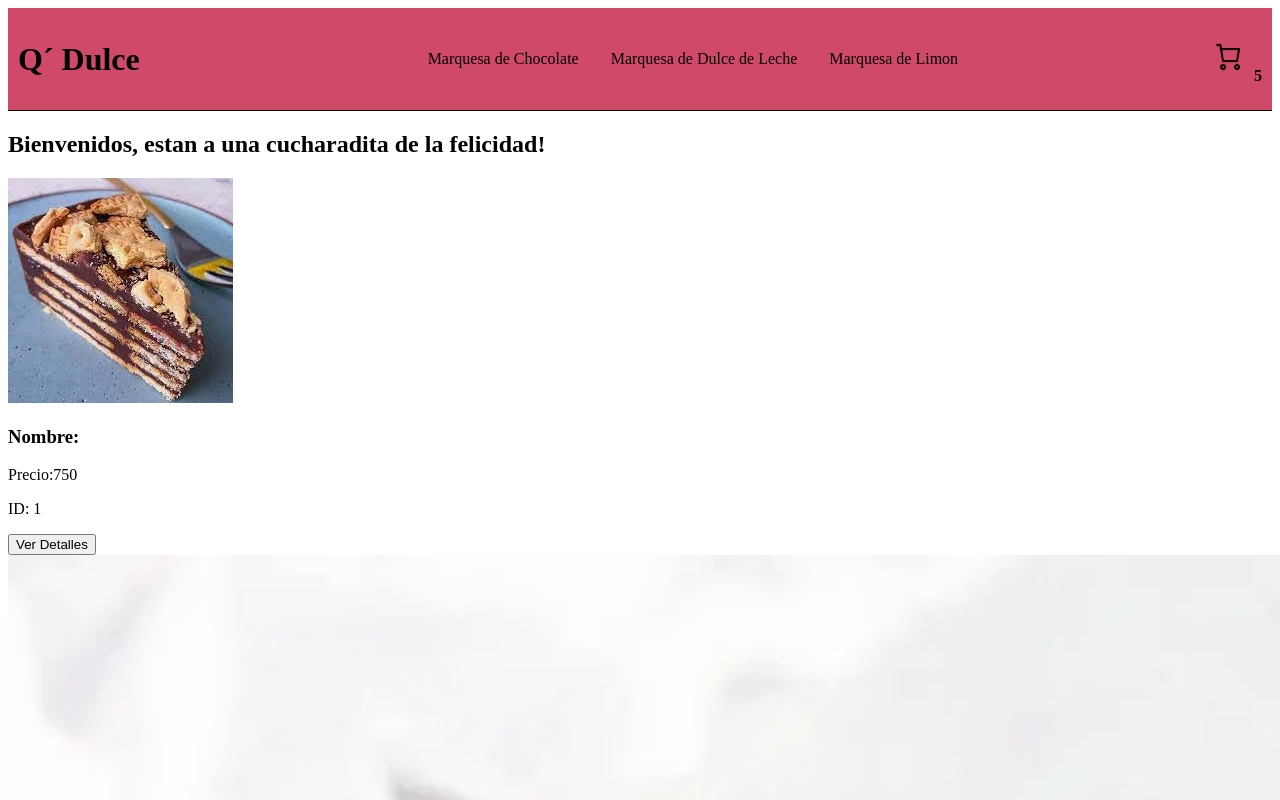
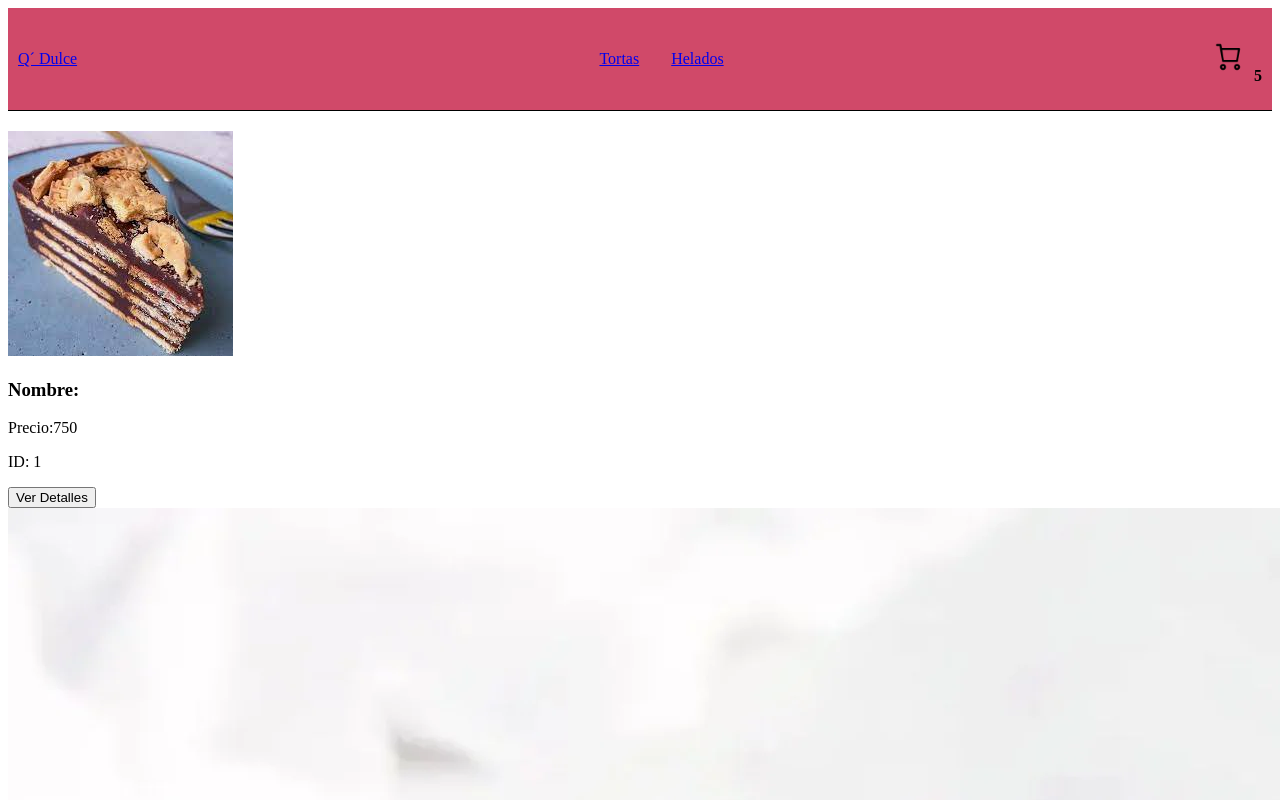
Before and after one commit to Baldilullo28/Proyecto-react, a React (Vite) app: page / in a window 1280 px wide. Shown: the top 800 px of the page. Built offline with nearby package versions, Linux system fonts and the light colour scheme.

Commit message:
Se realizaron cambios en el proyecto

```diff
--- a/src/App.jsx
+++ b/src/App.jsx
@@ -1,15 +1,24 @@
 import NavBar from "./Componentes/NavBar/NavBar"
 import ItemListContainer from "./Componentes/ItemListContainer/ItemListContainer"
+import ItemDetailContainer from "./Componentes/ItemDetailContainer/ItemDetailContainer"
+import { BrowserRouter, Routes, Route } from "react-router-dom"
+
 
 
 
 const App = () => {
   return (
     <>
-      <NavBar/>
-      <ItemListContainer greeting={"Bienvenidos, estan a una cucharadita de la felicidad!"}>
 
-      </ItemListContainer>
+      <BrowserRouter>
+        <NavBar />
+        <Routes>
+          <Route path="/" element={<ItemListContainer />} />
+          <Route path="/categoria/:idCategoria" element={<ItemListContainer />} />
+          <Route path="/Item/:idItem" element={<ItemDetailContainer />} />
+          <Route path="*" element={<h2>Sitio en construccion, vuelva mas tarde</h2>} />
+        </Routes>
+      </BrowserRouter>
 
 
 
--- a/src/Componentes/CartWidget/CartWidget.jsx
+++ b/src/Componentes/CartWidget/CartWidget.jsx
@@ -4,7 +4,7 @@ const CartWidget = () => {
     return (
         <div>
 
-            <img style={{width:"3rem"}} src="./img/carrito.png" alt="Carrito de compras" />
+            <img style={{width:"3rem"}} src="../img/carrito.png" alt="Carrito de compras" />
             <strong>5</strong>
         </div>
     )
--- /dev/null
+++ b/src/Componentes/ItemDetail/ItemDetail.jsx
@@ -0,0 +1,18 @@
+import React from 'react'
+
+export const ItemDetail = (id, nombre, precio, img) => {
+    return (
+        <div>
+            <h2>Nombre: {nombre} </h2>
+            <h3>Precio: {precio}</h3>
+            <h3>ID: {id} </h3>
+            <p>Lorem ipsum dolor sit amet consectetur adipisicing elit. Fugit, molestiae maxime? Porro hic nobis itaque, natus vitae sint ullam, incidunt cupiditate molestiae corporis impedit est nesciunt aliquam at laboriosam rerum?
+            </p>
+            <img src={img} alt={nombre} />
+
+
+        </div>
+    )
+}
+
+export default ItemDetail
--- /dev/null
+++ b/src/Componentes/ItemDetailContainer/ItemDetailContainer.jsx
@@ -0,0 +1,26 @@
+import { useState, useEffect } from "react";
+import { getUnProducto } from "../../asyncmoc";
+import { ItemDetail } from "../ItemDetail/ItemDetail"
+import { useParams } from "react-router-dom";
+
+const ItemDetailContainer = () => {
+    const [producto, setProducto] = useState(null)
+    const {idItem} = useParams();
+
+    useEffect(() => {
+        getUnProducto(idItem)
+            .then(res => setProducto(res))
+    }, [idItem])
+
+
+    return (
+        <div>
+
+            <ItemDetail {...producto} />
+
+
+        </div>
+    )
+}
+
+export default ItemDetailContainer
--- a/src/Componentes/ItemListContainer/ItemListContainer.jsx
+++ b/src/Componentes/ItemListContainer/ItemListContainer.jsx
@@ -1,20 +1,24 @@
 import { useState, useEffect} from "react";
-import { getProductos } from "../../asyncmoc";
+import { getProductos, getProductosPorCategoria } from "../../asyncmoc";
 import React, {PureComponent} from "react";
 import ItemList from "../ItemList/ItemList";
+import { useParams } from "react-router-dom";
 
 
 const ItemListContainer = (props) => {
     const [productos, setProductos] = useState([]);
 
+    const {idCategoria} = useParams();
 
-    useEffect(() =>{
-        getProductos()
-        .then(respuesta => setProductos(respuesta))
+    useEffect (() => {
+        const funcion = idCategoria ? getProductosPorCategoria : getProductos;
+
+        funcion(idCategoria)
+        .then(res => setProductos(res))
+
+    },  [idCategoria])
 
 
-
-    })
     return (
         <>
 
@@ -23,5 +27,5 @@ const ItemListContainer = (props) => {
         </>
     )
 }
-77
+
 export default ItemListContainer
--- a/src/Componentes/NavBar/NavBar.jsx
+++ b/src/Componentes/NavBar/NavBar.jsx
@@ -1,5 +1,6 @@
 
 import "./Navbar.css"
+import { Link, NavLink } from "react-router-dom"
 
 import CartWidget from "../CartWidget/CartWidget"
 
@@ -12,13 +13,18 @@ const NavBar = () => {
 
 
         <header>
-            <h1>Q´ Dulce </h1>
+            <Link to="/">
+                Q´ Dulce </Link>
 
             <nav>
                 <ul>
-                    <li>Marquesa de Chocolate </li>
-                    <li>Marquesa de Dulce de Leche </li>
-                    <li>Marquesa de Limon </li>
+                    <li>
+                        <NavLink to="/categoria/2"> Tortas  </NavLink>
+                    </li>
+
+                    <li>
+                        <NavLink to="/categoria/3"> Helados </NavLink>
+                    </li>
 
 
                 </ul>
@@ -28,17 +34,6 @@ const NavBar = () => {
             <CartWidget> </CartWidget>
         </header>
 
-        //     <Navbar bg="info" variant="light">
-        //         <Container>
-        //             <Navbar.Brand href="#home">Q`Dulces</Navbar.Brand>
-        //             <Nav className="me-auto">
-        //                 <Nav.Link href="#home">Marquesa de chocolate</Nav.Link>
-        //                 <Nav.Link href="#features">Marquesa de Dulce de Leche </Nav.Link>
-        //                 <Nav.Link href="#pricing">Marquesa de Limon </Nav.Link>
-        //             </Nav>
-        //             <CartWidget>  </CartWidget>
-        //         </Container>
-        //     </Navbar>
 
 
     )
--- a/src/asyncmoc.js
+++ b/src/asyncmoc.js
@@ -1,8 +1,8 @@
 const misProducos = [
-    { id: 1, Nombre: "Marquesa de Chocolate", precio: 750, img: "./img/marquesa_de_chocolate.jpg" },
-    { id: 1, Nombre: "Marquesa de limon", precio: 800, img: "./img/marquesa_de_limon.jpg" },
-    { id: 1, Nombre: "Marquesa de Dulce de leche", precio: 700, img: ":/img/marquesa_de_ddl.jpg" },
-    { id: 1, Nombre: "Marquesa de Chocotorta", precio: 600, img: "./img/chocotorta.jpg" }
+    { id: 1, Nombre: "Marquesa de Chocolate", precio: 750, img: "../img/marquesa_de_chocolate.jpg", idCat: "2" },
+    { id: 2, Nombre: "Marquesa de limon", precio: 800, img: "../img/marquesa_de_limon.jpg", idCat: "2" },
+    { id: 3, Nombre: "Marquesa de Dulce de leche", precio: 700, img: "../img/marquesa_de_ddl.jpg", idCat: "3"},
+    { id: 4, Nombre: "Marquesa de Chocotorta", precio: 600, img: "../img/chocotorta.jpg", idCat: "3" }
 
 ]
 
@@ -10,8 +10,35 @@ export const getProductos = () => {
     return new Promise((resolve) => {
         setTimeout(() => {
             resolve(misProducos);
-        }, 1500)
+        }, 2000)
 
     })
 
 }
+
+
+
+
+export const getUnProducto = (id) => {
+    return new Promise(resolve => {
+        setTimeout(() => {
+            const producto = misProducos.find(prod=> prod.id === id);
+            resolve(producto);
+        }, 100);
+    })
+
+
+}
+
+
+export const getProductosPorCategoria = (idCategoria) =>{
+    return new Promise ( resolve => {
+        setTimeout(()=> {
+            const productosCategoria = misProducos.filter(prod => prod.idCat === idCategoria);
+            resolve(productosCategoria);
+
+
+        }, 100)
+    })
+
+}
```
